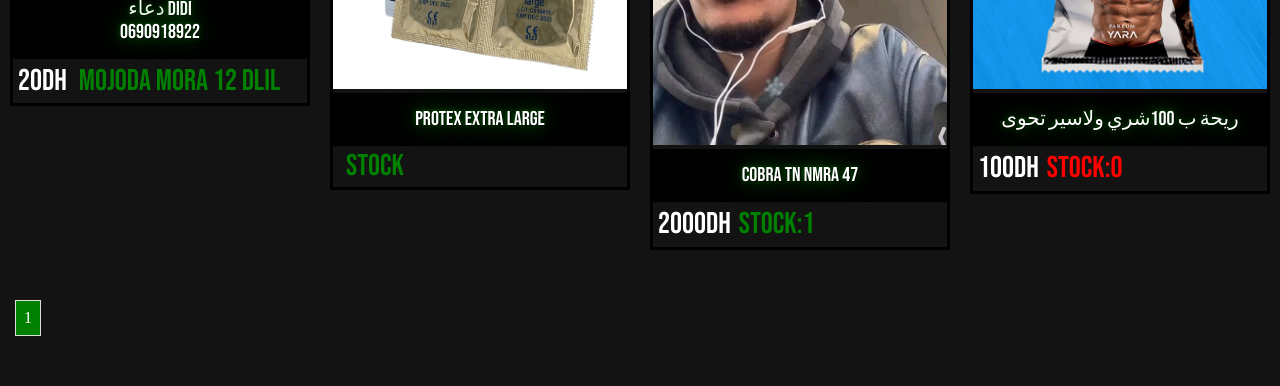
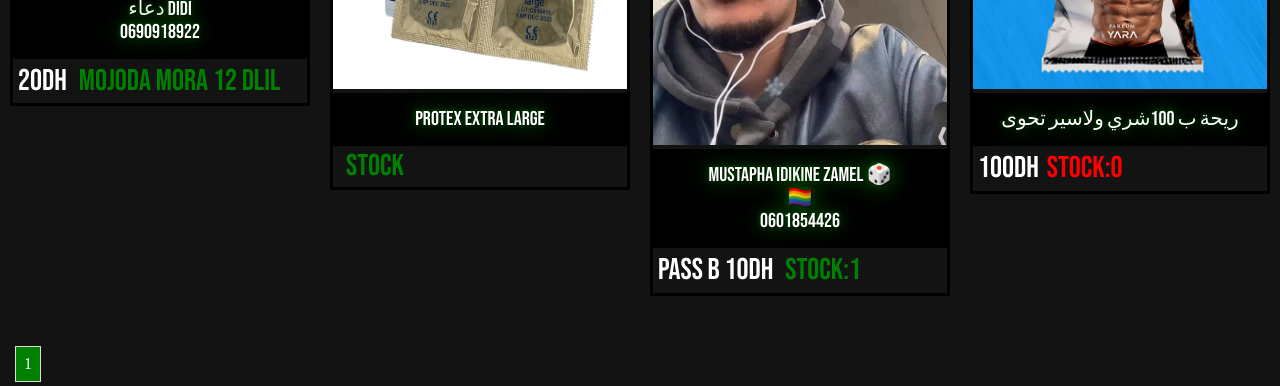
Before and after one commit to jaafara916/rofix, a plain HTML site: page index.html in a window 1280 px wide. Shown: the part 1311-1697 px from the top of the page. Before the commit the page ends 1651 px from the top, so only its background shows below. Drawn offline with nearby package versions, Linux system fonts and the light colour scheme; a web font is replaced by a local one.

Commit message:
Update index.html

```diff
--- a/index.html
+++ b/index.html
@@ -605,14 +605,18 @@ footer
                      <p class="price"><p class="stockw">stock</p>
             </div>
       </div>
-
 <div class="responsive">
     <div class="gallery">
         <a href="a...html">
             <img src="./img/c.png" alt="Forest" width="600" height="400">
         </a>
-                <div class="desc">Cobra tn nmra 47 </div>
-                     <p class="price">2000dh<p class="stockw">stock:1</p>
+        <div class="desc">
+            mustapha idikine zamel 🎲<br>
+            🏳️‍🌈<br>
+            0601854426
+        </div>
+        <p class="price">pass b 10dh</p>
+        <p class="stockw">stock:1</p>
     </div>
 </div>
            <div class="responsive">
```
Lines whose indentation alone changed are shown as unchanged.
